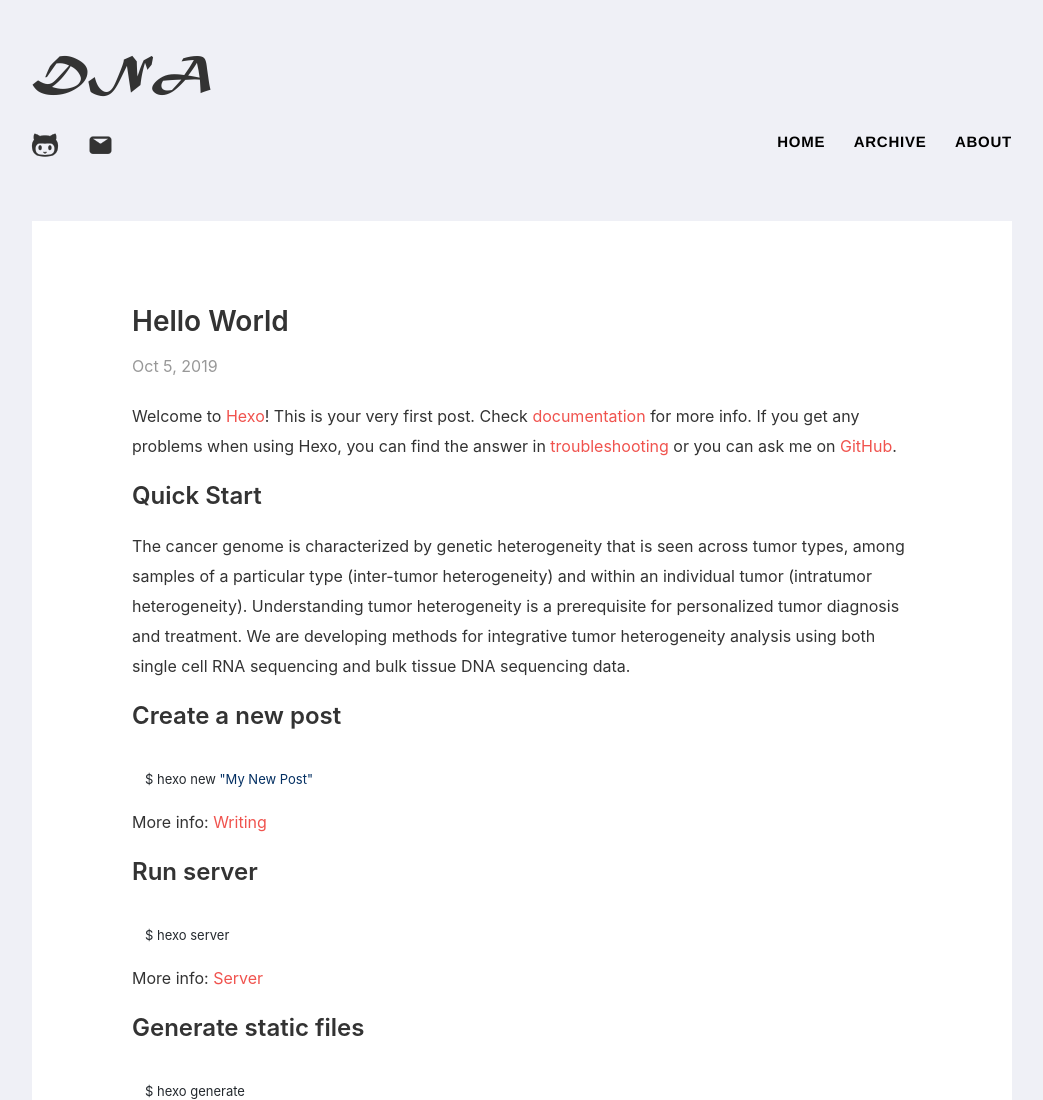
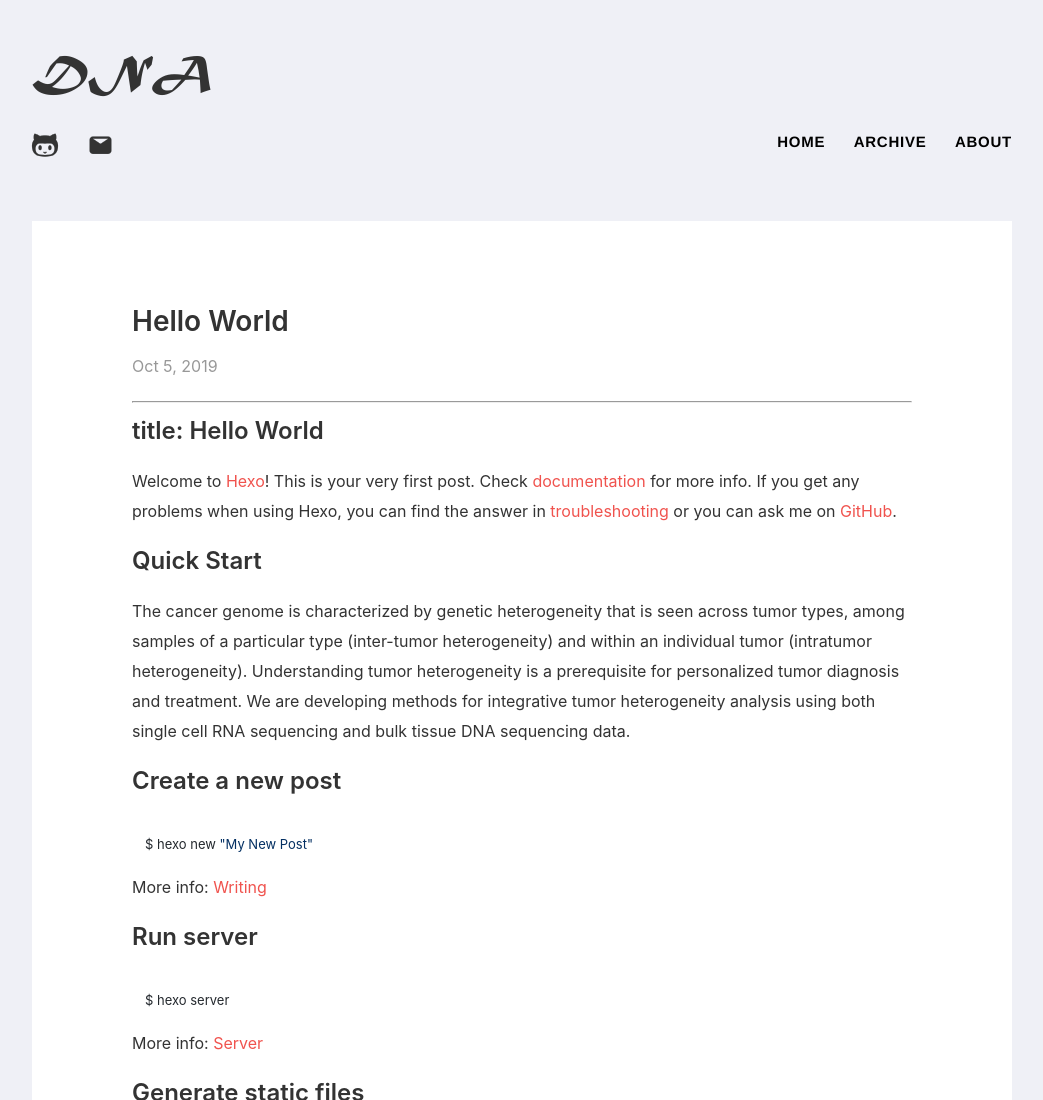
Before and after one commit to liuyox/liuyox.github.io, a plain HTML site: page 2019/10/05/hello-world/index.html in a window 1280 px wide. Shown: the top 1100 px of the page, without its empty margins (118-1161 px from the left). Drawn offline with nearby package versions, Linux system fonts and the light colour scheme.

Commit message:
Site updated: 2019-11-16 21:28:18

```diff
--- a/2019/10/05/hello-world/index.html
+++ b/2019/10/05/hello-world/index.html
@@ -5,17 +5,19 @@
 
   <title>Hello World | DNA</title>
   <meta name="viewport" content="width=device-width, initial-scale=1, maximum-scale=1">
-  <meta name="description" content="Welcome to Hexo! This is your very first post. Check documentation for more info. If you get any problems when using Hexo, you can find the answer in troubleshooting or you can ask me on GitHub. Quick">
+  <meta name="description" content="title: Hello WorldWelcome to Hexo! This is your very first post. Check documentation for more info. If you get any problems when using Hexo, you can find the answer in troubleshooting or you can ask">
 <meta property="og:type" content="article">
 <meta property="og:title" content="Hello World">
 <meta property="og:url" content="http://yoursite.com/2019/10/05/hello-world/index.html">
 <meta property="og:site_name" content="DNA">
-<meta property="og:description" content="Welcome to Hexo! This is your very first post. Check documentation for more info. If you get any problems when using Hexo, you can find the answer in troubleshooting or you can ask me on GitHub. Quick">
+<meta property="og:description" content="title: Hello WorldWelcome to Hexo! This is your very first post. Check documentation for more info. If you get any problems when using Hexo, you can find the answer in troubleshooting or you can ask">
 <meta property="og:locale" content="en">
-<meta property="og:updated_time" content="2019-10-19T15:09:54.497Z">
+<meta property="og:image" content="https://w.wallhaven.cc/full/vg/wallhaven-vg2vvp.jpg">
+<meta property="og:updated_time" content="2019-11-16T13:27:52.347Z">
 <meta name="twitter:card" content="summary">
 <meta name="twitter:title" content="Hello World">
-<meta name="twitter:description" content="Welcome to Hexo! This is your very first post. Check documentation for more info. If you get any problems when using Hexo, you can find the answer in troubleshooting or you can ask me on GitHub. Quick">
+<meta name="twitter:description" content="title: Hello WorldWelcome to Hexo! This is your very first post. Check documentation for more info. If you get any problems when using Hexo, you can find the answer in troubleshooting or you can ask">
+<meta name="twitter:image" content="https://w.wallhaven.cc/full/vg/wallhaven-vg2vvp.jpg">
 
     <link rel="icon" href="/img/dna.png">
 
@@ -80,7 +82,8 @@
   <h2 class="title">Hello World</h2>
   <p class="sub">Oct 5, 2019</p>
   <article class="content">
-    <p>Welcome to <a href="https://hexo.io/" target="_blank" rel="noopener">Hexo</a>! This is your very first post. Check <a href="https://hexo.io/docs/" target="_blank" rel="noopener">documentation</a> for more info. If you get any problems when using Hexo, you can find the answer in <a href="https://hexo.io/docs/troubleshooting.html" target="_blank" rel="noopener">troubleshooting</a> or you can ask me on <a href="https://github.com/hexojs/hexo/issues" target="_blank" rel="noopener">GitHub</a>.</p>
+    <hr>
+<h2 id="title-Hello-World"><a href="#title-Hello-World" class="headerlink" title="title: Hello World"></a>title: Hello World</h2><p>Welcome to <a href="https://hexo.io/" target="_blank" rel="noopener">Hexo</a>! This is your very first post. Check <a href="https://hexo.io/docs/" target="_blank" rel="noopener">documentation</a> for more info. If you get any problems when using Hexo, you can find the answer in <a href="https://hexo.io/docs/troubleshooting.html" target="_blank" rel="noopener">troubleshooting</a> or you can ask me on <a href="https://github.com/hexojs/hexo/issues" target="_blank" rel="noopener">GitHub</a>.</p>
 <h2 id="Quick-Start"><a href="#Quick-Start" class="headerlink" title="Quick Start"></a>Quick Start</h2><p>The cancer genome is characterized by genetic heterogeneity that is seen across tumor types, among samples of a particular type (inter-tumor heterogeneity) and within an individual tumor (intratumor heterogeneity). Understanding tumor heterogeneity is a prerequisite for personalized tumor diagnosis and treatment. We are developing methods for integrative tumor heterogeneity analysis using both single cell RNA sequencing and bulk tissue DNA sequencing data.</p>
 <h3 id="Create-a-new-post"><a href="#Create-a-new-post" class="headerlink" title="Create a new post"></a>Create a new post</h3><pre><code class="bash">$ hexo new &quot;My New Post&quot;</code></pre>
 <p>More info: <a href="https://hexo.io/docs/writing.html" target="_blank" rel="noopener">Writing</a></p>
```
Also changed, not shown: index.html (+5 -1 lines).
